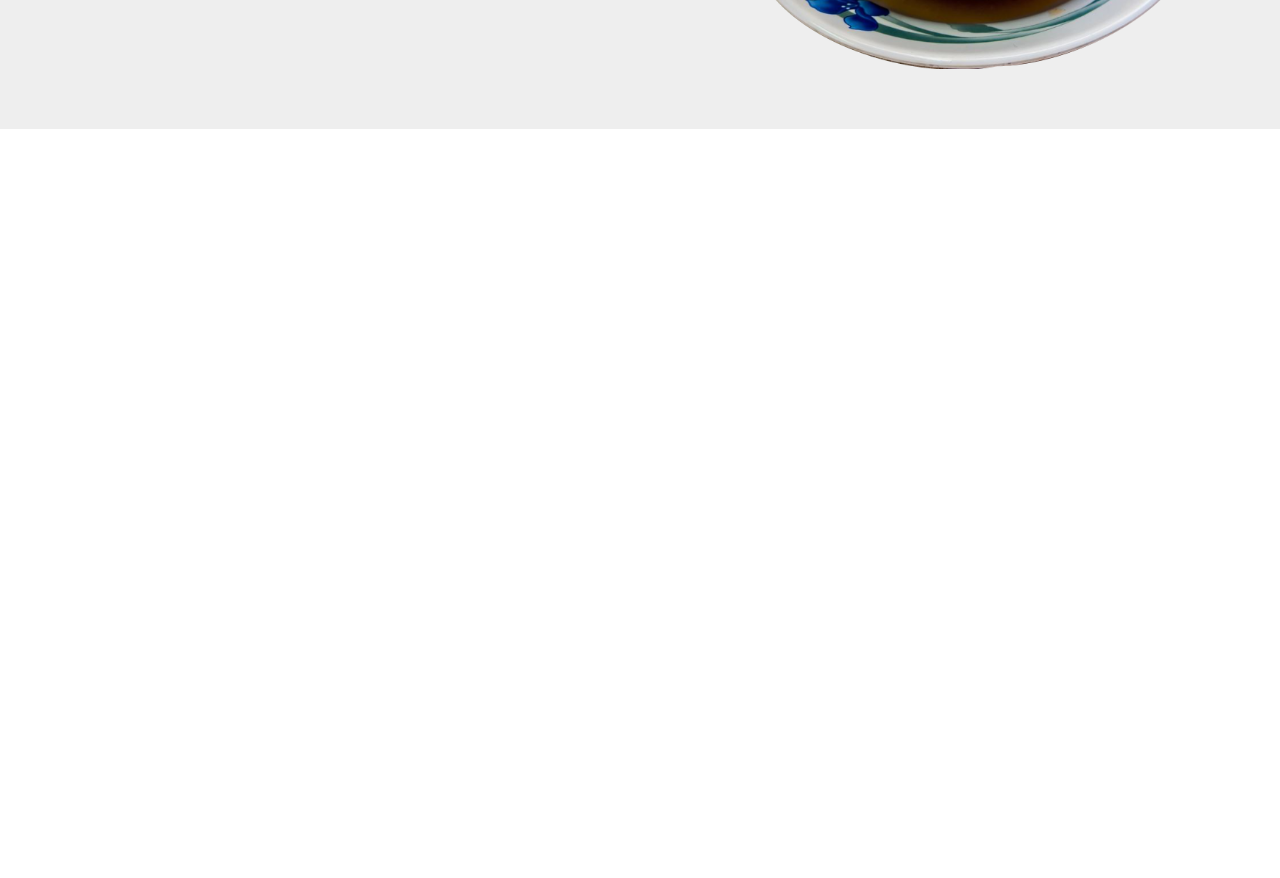
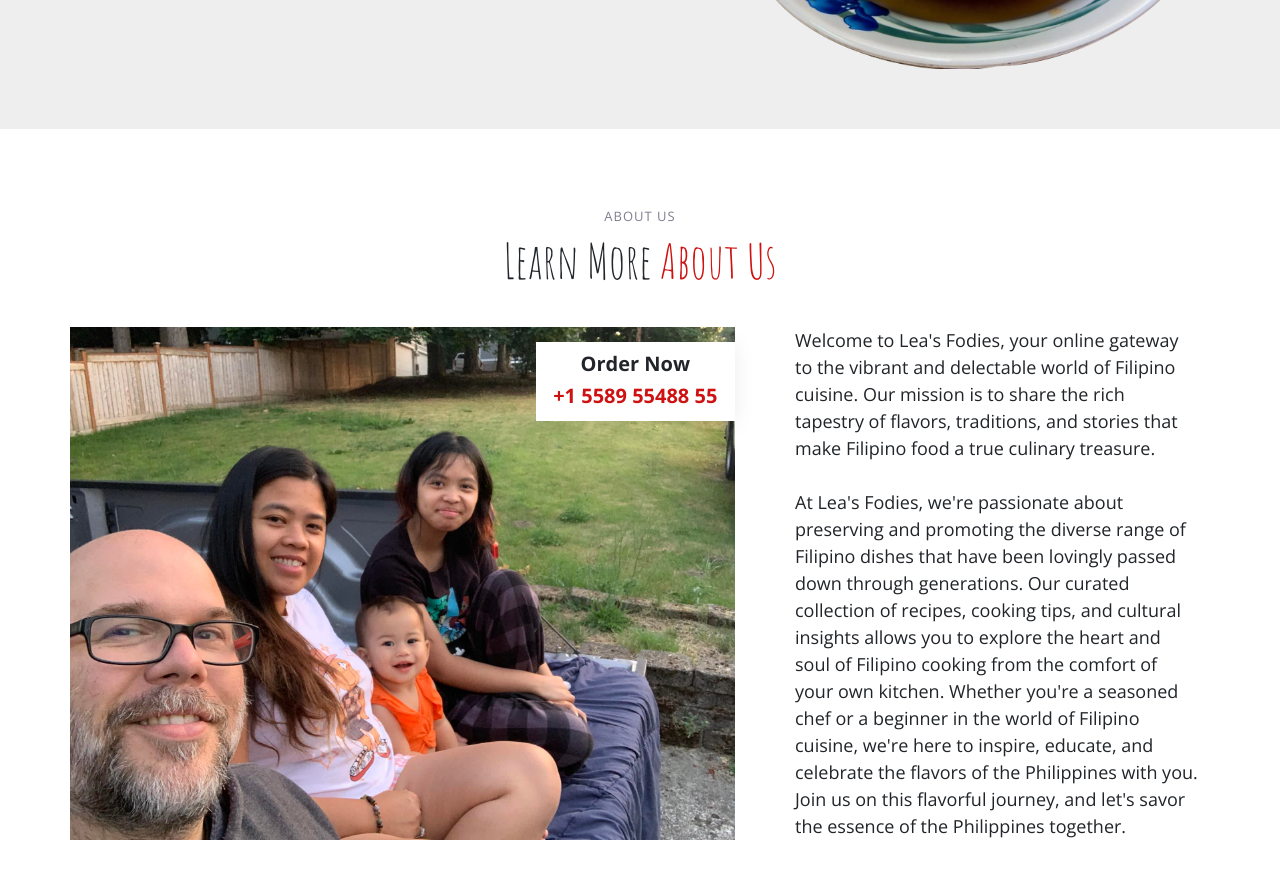
Before and after one commit to theone056/Lea-Foodies, a React (Create React App) app in the folder lea-foodie-app/: page / in a window 1280 px wide. Shown: the part 440-1318 px from the top of the page. Before the commit the page ends 800 px from the top, so only its background shows below. Built offline with nearby package versions, Linux system fonts and the light colour scheme.

Commit message:
added about us

```diff
--- a/lea-foodie-app/src/App.js
+++ b/lea-foodie-app/src/App.js
@@ -2,13 +2,14 @@ import logo from './logo.svg';
 import './App.css';
 import Home from './Components/Home/Home.js'
 import Header from './Components/Header/Header.js';
-
+import About from './Components/About/About.js';
 function App() {
   return (
     <div>
        <Header/>
        <Home/>
-       {/* <About/>
+       <About/>
+       {/*
        <Menu/>
        <Gallery/>
        <Contact/> */}
--- a/lea-foodie-app/src/Components/About/About.js
+++ b/lea-foodie-app/src/Components/About/About.js
@@ -0,0 +1,42 @@
+import BackGroundImage from '../../assets/img/AboutUs.jpg';
+
+const About = () => {
+    return (
+        <div>
+            <section id="about" className="about">
+                <div className="container" data-aos="fade-up">
+
+                    <div className="section-header">
+                    <h2>About Us</h2>
+                    <p>Learn More <span>About Us</span></p>
+                    </div>
+
+                    <div className="row gy-4">
+                    <div className="col-lg-7 position-relative about-img" style={{backgroundImage: "url(" + BackGroundImage + ")", backgroundSize: 'cover'}} data-aos="fade-up" data-aos-delay="150">
+                        <div className="call-us position-absolute">
+                            <h4>Order Now</h4>
+                            <p>+1 5589 55488 55</p>
+                        </div>
+                    </div>
+                    <div className="col-lg-5 d-flex align-items-start" data-aos="fade-up" data-aos-delay="300">
+                        <div className="content ps-0 ps-lg-5">
+                            <p>
+                                Welcome to Lea's Fodies, your online gateway to the vibrant and delectable world of Filipino cuisine.
+                                Our mission is to share the rich tapestry of flavors, traditions, and stories that make Filipino food a true culinary treasure.
+                                <br/>
+                                <br/>
+                                At Lea's Fodies, we're passionate about preserving and promoting the diverse range of Filipino dishes that have been lovingly passed down through generations.
+                                Our curated collection of recipes, cooking tips, and cultural insights allows you to explore the heart and soul of Filipino cooking from the comfort of your own kitchen.
+                                Whether you're a seasoned chef or a beginner in the world of Filipino cuisine, we're here to inspire, educate, and celebrate the flavors of the Philippines with you.
+                                Join us on this flavorful journey, and let's savor the essence of the Philippines together.
+                            </p>
+                        </div>
+                    </div>
+                    </div>
+                </div>
+            </section>
+        </div>
+    );
+}
+
+export default About;
--- a/lea-foodie-app/src/assets/css/main.css
+++ b/lea-foodie-app/src/assets/css/main.css
@@ -579,24 +579,25 @@ section {
 }
 
 .about .call-us {
-  left: 10%;
-  right: 10%;
-  bottom: 10%;
+  right: 0%;
+  left: 70%;
+  top:3%;
   background-color: #fff;
-  box-shadow: 0px 2px 25px rgba(0, 0, 0, 0.08);
-  padding: 20px;
+  box-shadow: 0px 2px 20px rgba(0, 0, 0, 0.08);
+  padding: 10px;
   text-align: center;
 }
 
 .about .call-us h4 {
-  font-size: 24px;
+  font-size: 20px;
   font-weight: 700;
   margin-bottom: 5px;
   font-family: var(--font-default);
 }
 
 .about .call-us p {
-  font-size: 28px;
+  font-size: 20px;
+  margin-bottom: 0;
   font-weight: 700;
   color: var(--color-primary);
 }
@@ -621,6 +622,7 @@ section {
 
 .about .content p:last-child {
   margin-bottom: 0;
+  font-size: 18px;
 }
 
 .about .play-btn {
```
Also changed, not shown: lea-foodie-app/src/assets/img/AboutUs.jpg (added).
